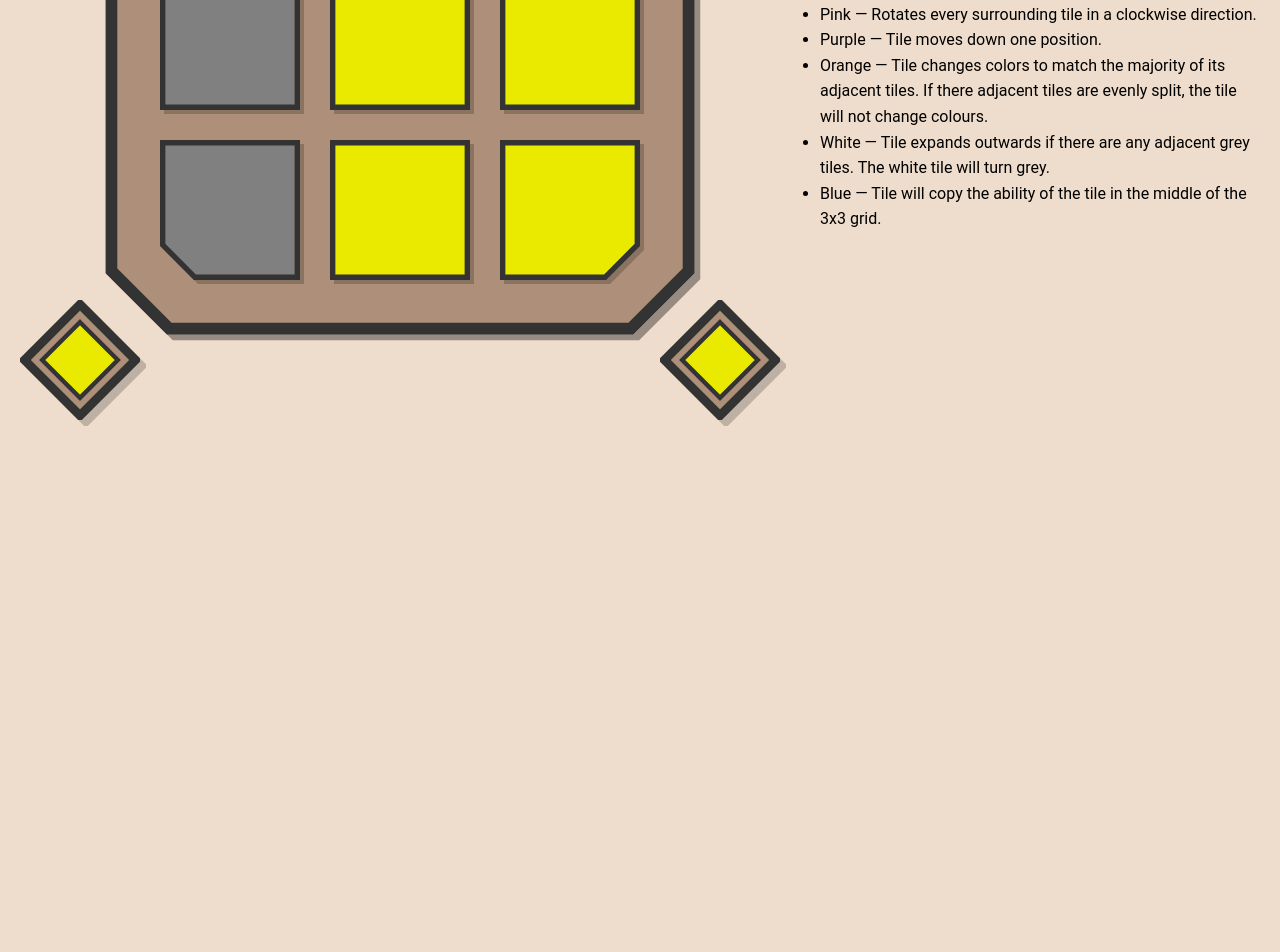
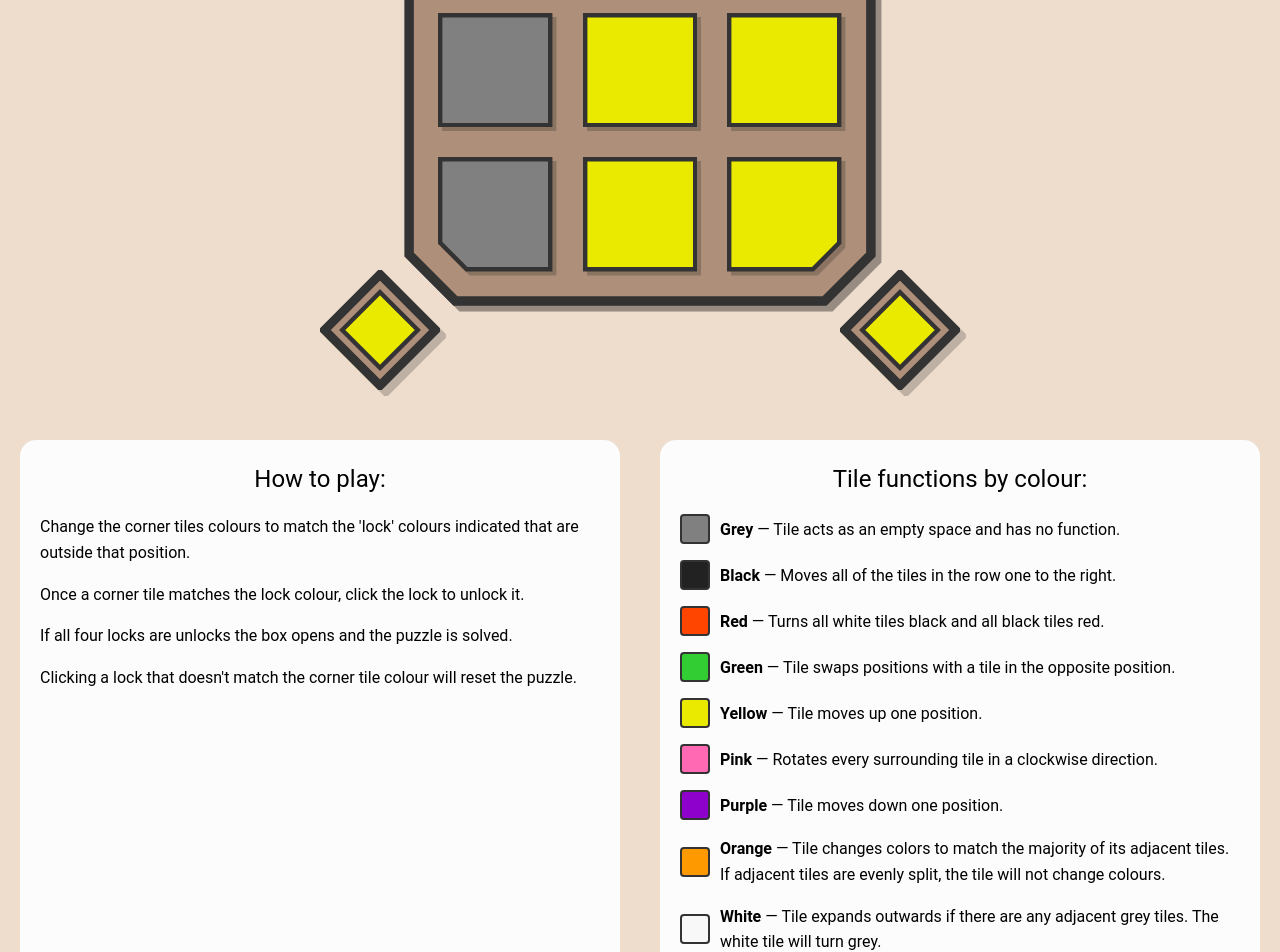
Before and after one commit to mediumpacer/puzzlebox, a React (Vite) app: page / in a window 1280 px wide. Shown: the part 320-1272 px from the top of the page. Before the commit the page ends 800 px from the top, so only its background shows below. Built offline with nearby package versions, Linux system fonts and the light colour scheme.

Commit message:
feat: refining lock behaviour / reset. adding explainers

```diff
--- a/src/App.css
+++ b/src/App.css
@@ -45,10 +45,15 @@ body {
 
 #root {
   max-width: 128rem;
-  height: 90vh;
+  min-height: 90vh;
   margin: 0 auto;
   padding: 2rem;
   display: flex;
   justify-content: center;
   align-items: center;
 }
+
+
+strong {
+  font-weight: bold;
+}
--- a/src/App.tsx
+++ b/src/App.tsx
@@ -1,26 +1,34 @@
 
-import './App.css'
-import TileBoard from './components/TileBoard'
+import './App.css';
+import TileBoard from './components/TileBoard';
+import Explainers from './components/Explainers';
+
+
+import styled from 'styled-components';
+
+const AppContainer = styled.div`
+  display: flex;
+  flex-direction: column;
+  align-items: center;
+  gap: 5rem;
+
+  h1 {
+    visibility: hidden;
+    font-size: 0;
+    text-indent: -999rem;
+  }
+`;
 
 function App() {
 
 
   return (
     <>
-      <TileBoard />
-
-      <ul>
-        <li>Grey — Tile acts as an empty space and has no function.</li>
-        <li>Black — Moves all of the tiles in the row one to the right.</li>
-        <li>Red — Turns all white tiles black and all black tiles red.</li>
-        <li>Green — Tile swaps positions with a tile in the opposite position.</li>
-        <li>Yellow — Tile moves up one position.</li>
-        <li>Pink — Rotates every surrounding tile in a clockwise direction.</li>
-        <li>Purple — Tile moves down one position.</li>
-        <li>Orange — Tile changes colors to match the majority of its adjacent tiles. If there adjacent tiles are evenly split, the tile will not change colours.</li>
-        <li>White — Tile expands outwards if there are any adjacent grey tiles. The white tile will turn grey.</li>
-        <li>Blue — Tile will copy the ability of the tile in the middle of the 3x3 grid.</li>
-      </ul>
+      <AppContainer>
+        <h1>Puzzle Box</h1>
+        <TileBoard />
+        <Explainers />
+      </AppContainer>
     </>
   )
 }
--- /dev/null
+++ b/src/components/Explainers.tsx
@@ -0,0 +1,81 @@
+
+import styled from 'styled-components';
+import { TileColours, type TileColour } from '../types/tiles';
+
+const ExplainerContainer = styled.div`
+  display: grid;
+  grid-template-columns: 1fr;
+  gap: 2rem;
+
+  @media (min-width: 768px) {
+    grid-template-columns: 1fr 1fr;
+    gap: 4rem;
+  }
+
+`;
+
+const ExplainerColumn = styled.div`
+  background: #fcfcfc;
+  border-radius: 1.6rem;
+  padding: 2rem;
+
+  h2 {
+    text-align: center;
+  }
+
+  ul {
+    list-style-type: none;
+    margin: 0;
+    padding: 0;
+  }
+
+  li {
+    display: flex;
+    gap: 1rem;
+    margin: 1.6rem 0;
+    align-items: center;
+  }
+`;
+
+const ExplainerTile = styled.div<{ $colour?: TileColour}>`
+  background: ${props => props.$colour ? `var(--color-tile-${props.$colour})` : 'transparent'};
+  width: 3rem;
+  height: 3rem;
+  border: 0.2rem solid var(--color-tile-border);
+  border-radius: 0.4rem;
+  flex-shrink: 0;
+`;
+
+export default function Explainers() {
+  return (
+    <ExplainerContainer>
+
+      <ExplainerColumn>
+        <h2>How to play:</h2>
+        <ul>
+          <li>Change the corner tiles colours to match the 'lock' colours indicated that are outside that position.</li>
+          <li>Once a corner tile matches the lock colour, click the lock to unlock it.</li>
+          <li>If all four locks are unlocks the box opens and the puzzle is solved.</li>
+          <li>Clicking a lock that doesn't match the corner tile colour will reset the puzzle.</li>
+        </ul>
+      </ExplainerColumn>
+
+      <ExplainerColumn>
+        <h2>Tile functions by colour:</h2>
+      <ul>
+        <li><ExplainerTile $colour={TileColours.GREY} /><span><strong>Grey</strong> — Tile acts as an empty space and has no function.</span></li>
+        <li><ExplainerTile $colour={TileColours.BLACK} /><span><strong>Black</strong> — Moves all of the tiles in the row one to the right.</span></li>
+        <li><ExplainerTile $colour={TileColours.RED} /><span><strong>Red</strong> — Turns all white tiles black and all black tiles red.</span></li>
+        <li><ExplainerTile $colour={TileColours.GREEN} /><span><strong>Green</strong> — Tile swaps positions with a tile in the opposite position.</span></li>
+        <li><ExplainerTile $colour={TileColours.YELLOW} /><span><strong>Yellow</strong> — Tile moves up one position.</span></li>
+        <li><ExplainerTile $colour={TileColours.PINK} /><span><strong>Pink</strong> — Rotates every surrounding tile in a clockwise direction.</span></li>
+        <li><ExplainerTile $colour={TileColours.PURPLE} /><span><strong>Purple</strong> — Tile moves down one position.</span></li>
+        <li><ExplainerTile $colour={TileColours.ORANGE} /><span><strong>Orange</strong> — Tile changes colors to match the majority of its adjacent tiles. If adjacent tiles are evenly split, the tile will not change colours.</span></li>
+        <li><ExplainerTile $colour={TileColours.WHITE} /><span><strong>White</strong> — Tile expands outwards if there are any adjacent grey tiles. The white tile will turn grey.</span></li>
+        <li><ExplainerTile $colour={TileColours.BLUE} /><span><strong>Blue</strong> — Tile will copy the ability of the tile in the middle of the 3x3 grid.</span></li>
+      </ul>
+      </ExplainerColumn>
+
+    </ExplainerContainer>
+  );
+}
--- a/src/components/LockToggle.tsx
+++ b/src/components/LockToggle.tsx
@@ -1,6 +1,5 @@
 
 import styled from 'styled-components';
-import { useState } from 'react';
 import type { TileColour } from '../types/tiles';
 
 const StyledLockToggle = styled.button<{ $colour?: TileColour}>`
--- a/src/components/Tile.tsx
+++ b/src/components/Tile.tsx
@@ -17,7 +17,7 @@ const StyledTile = styled.button<{ $colour?: TileColour}>`
     stroke-linecap: round;
     stroke: var(--color-tile-border);
     filter: drop-shadow(0.4rem 0.4rem rgba(0,0,0, 0.2));
-    transition: filter 0.15s ease-in-out, transform 0.15s ease-in-out, fill 0.15s ease-in-out;
+    transition: filter 0.15s ease-in-out, transform 0.15s ease-in-out, fill 0.1s ease-in-out;
   }
 
   &:hover {
--- a/src/components/TileBoard.tsx
+++ b/src/components/TileBoard.tsx
@@ -1,5 +1,5 @@
 import styled from 'styled-components';
-import { useState } from 'react';
+import { useState, useEffect } from 'react';
 import Tile from './Tile';
 import LockToggle from './LockToggle';
 import { type TileColour, TileColours } from '../types/tiles';
@@ -7,11 +7,11 @@ import { calculateTileChange } from '../helpers/tileHelpers.ts'
 
 const StyledTileBoardContainer = styled.div`
   padding: clamp(4rem, 8vw, 8rem);
+  width: clamp(24rem, 50vw, 64rem);
   position: relative;
 
   .styled-tile-board__inner {
-    padding: clamp(3rem, 5vw, 6rem);
-    width: clamp(24rem, 60vw, 60rem);
+    padding: clamp(2rem, 3vw, 4rem);
     position: relative;
 
     .box {
@@ -65,26 +65,23 @@ const StyledTileBoard = styled.div`
   grid-template-columns: repeat(3, 1fr);
   gap: clamp(1rem, 3vw, 3rem);
   margin: auto;
-          z-index: 30;
-
+  z-index: 30;
 `;
 
 export default function TileBoard() {
-
-
   // Game 1 - grey corners win
   // const defaultBoard = [
   //   TileColours.GREY, TileColours.GREEN, TileColours.GREY,
   //   TileColours.ORANGE, TileColours.RED, TileColours.ORANGE,
   //   TileColours.WHITE, TileColours.GREEN, TileColours.BLACK
-  // ]
+  // ];
 
   // Game 2 - yello corners win
   const defaultBoard = [
     TileColours.PINK, TileColours.GREY, TileColours.GREY,
     TileColours.GREY, TileColours.YELLOW, TileColours.YELLOW,
     TileColours.GREY, TileColours.YELLOW, TileColours.YELLOW
-  ]
+  ];
 
   // const defaultBoard = [
   //   TileColours.BLUE, TileColours.PURPLE, TileColours.PURPLE,
@@ -114,35 +111,66 @@ export default function TileBoard() {
   interface TileLock {
     isUnlocked: Boolean;
     colour: TileColour;
-  }
+  };
 
   const [tiles, setTiles] = useState<TileColour[]>(defaultBoard);
   const [locks, setLocks] = useState<TileLock[]>(defaultLocks);
   const [boardUnlocked, setBoardUnlocked] = useState(false);
 
   const handlTileClick = (pos: number) => {
+    if (boardUnlocked) return;
     const newTiles = calculateTileChange(pos, tiles);
     setTiles(newTiles);
-  }
+  };
 
   const checkLockState = (pos) => {
     const lockTileRef = [0, 2, 6, 8];
-    return (locks[pos].colour === tiles[lockTileRef[pos]]) ;
-  }
+    return (locks[pos].colour === tiles[lockTileRef[pos]]);
+  };
 
   const handleLockClick = (pos: number) => {
-    const newLocks = locks.slice();
+    if (boardUnlocked) return;
+    let newLocks = locks.slice();
+    if (checkLockState(pos)) {
+      newLocks[pos].isUnlocked = true;
+    } else {
+      newLocks = defaultLocks;
+      resetTiles();
+    }
+    setLocks(newLocks);
+  };
 
-    if (checkLockState(pos)) newLocks[pos].isUnlocked = true;
-
-    setLocks(newLocks);
-    checkAllUnlocked();
-  }
-
+  // Check if all locks are unlocked and then if so open the board / win
   const checkAllUnlocked = () => {
     const isAllUnlocked = locks.every(lock => lock.isUnlocked);
     if (isAllUnlocked) setBoardUnlocked(true);
+  };
+
+  // If a lock is unlocked and the user changes the tiles,
+  // set it back to locked if its no longer the correct colour
+  const checkUnlockedLocks = () => {
+    const newLocks = locks.slice();
+    locks.forEach((lock, index) => {
+      if (!lock.isUnlocked) return;
+
+      if (!checkLockState(index)) {
+        newLocks[index].isUnlocked = false;
+      }
+    });
+    setLocks(newLocks);
+  };
+
+  const resetTiles = () => {
+    setTiles(defaultBoard);
   }
+
+  useEffect(() => {
+    checkUnlockedLocks();
+  }, [tiles]);
+
+  useEffect(() => {
+    checkAllUnlocked();
+  }, [locks]);
 
   return (
     <StyledTileBoardContainer className={`${boardUnlocked ? 'unlocked' : ''}`}>
--- a/src/helpers/tileHelpers.ts
+++ b/src/helpers/tileHelpers.ts
@@ -55,7 +55,6 @@ export const getSurroundingTiles = (pos: number) => {
 export const calculateTileChange = (pos: number, tiles: TileColour[], colourOverride: null | TileColour = null) => {
   let nextTiles = tiles.slice();
   const tileColour = colourOverride ? colourOverride : nextTiles[pos];
-  console.log('tileColour', tileColour, pos);
   const adjacentTiles = getAdjacentTiles(pos);
 
   switch (tileColour) {
```
